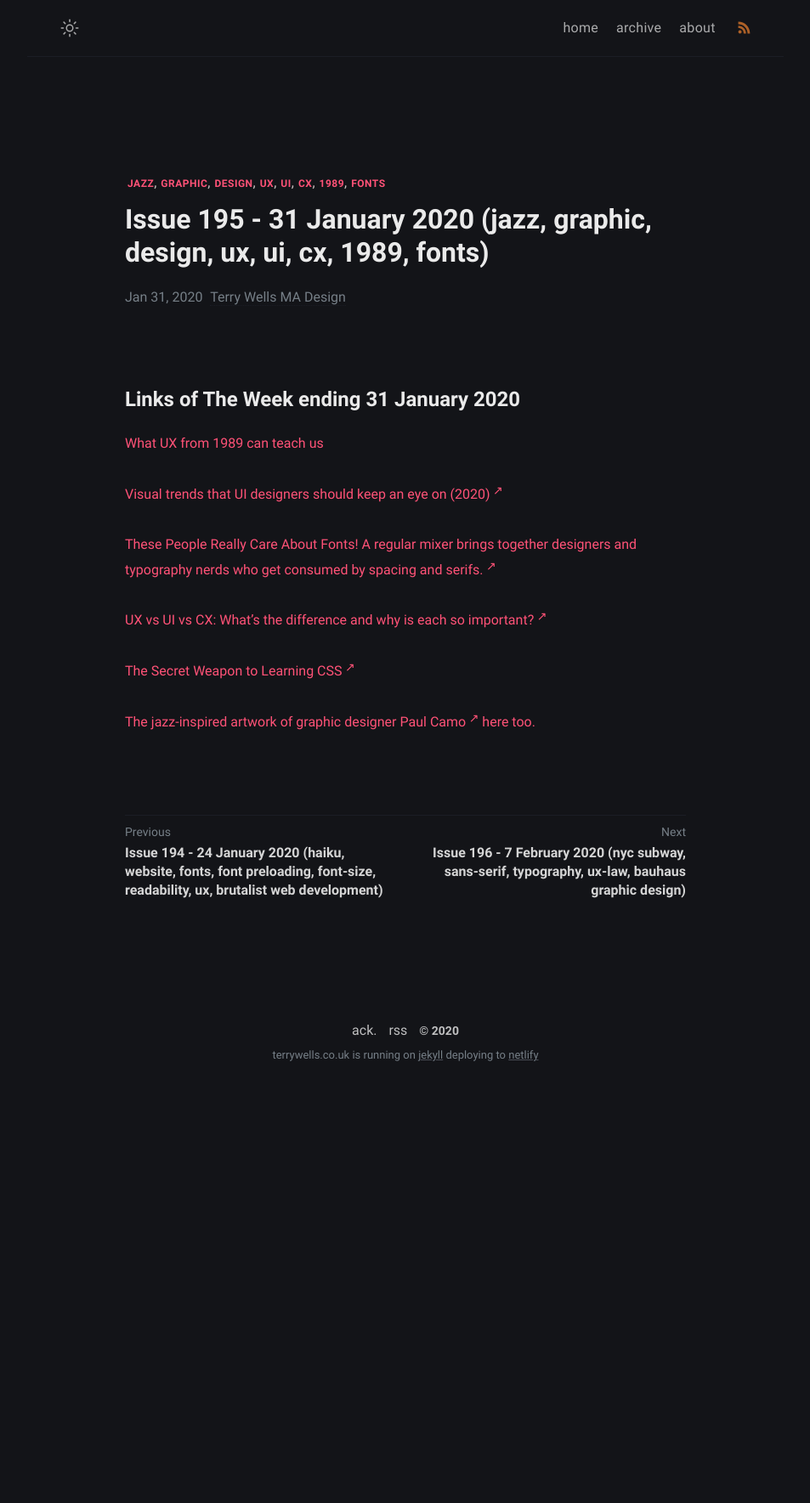
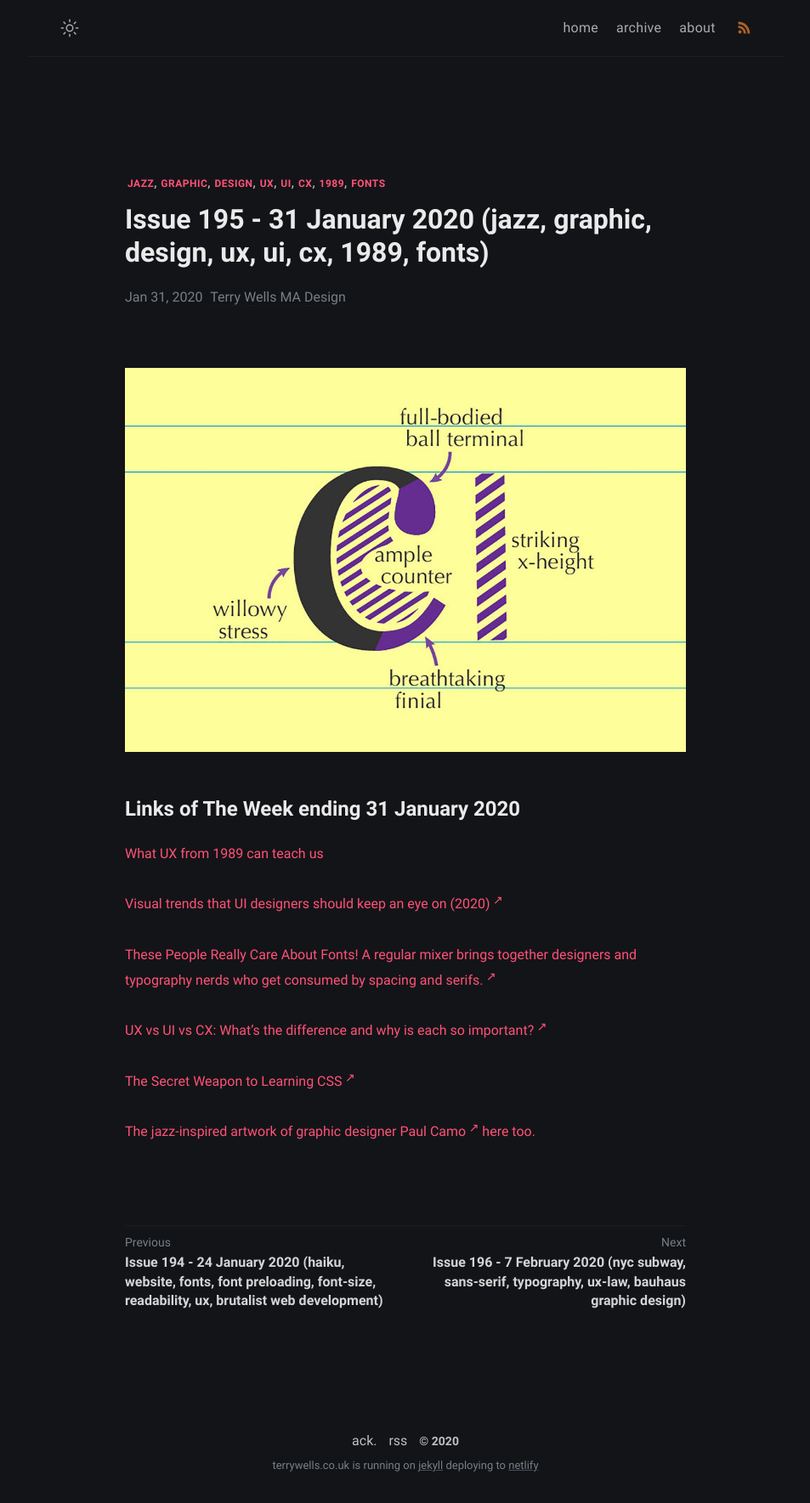
Before and after one commit to wristtattoo/jekyll-klise, a Jekyll site: the page built from _posts/2020-11-03-issue-195-31-january-2020-jazz-graphic-design-ux-ui-cx-1989-fonts.md, in a window 1280 px wide. Shown: the whole page at 85% size, without its empty margins (163-1116 px from the left). Built offline with Jekyll 4.4.1, drawn with Linux system fonts in a browser that asks for light colours; a script that is not in the unit is left out; before the commit the page ends 1287 px from its top, so only the background shows below that.

Commit message:
Update Links of The Week “2020-11-03-issue-195-31-january-2020-jazz-graphic-design-ux-ui-cx-1989-fonts”

```diff
--- a/_posts/2020-11-03-issue-195-31-january-2020-jazz-graphic-design-ux-ui-cx-1989-fonts.md
+++ b/_posts/2020-11-03-issue-195-31-january-2020-jazz-graphic-design-ux-ui-cx-1989-fonts.md
@@ -4,6 +4,8 @@ title: Issue 195 - 31 January 2020 (jazz, graphic, design, ux, ui, cx, 1989, fon
 tags: jazz graphic design ux ui cx 1989 fonts
 date: 2020-01-31T17:10:57.841Z
 ---
+![What UX from 1989 can teach us](/assets/uploads/issue-195.jpg "What UX from 1989 can teach us")
+
 # Links of The Week ending 31 January 2020
 
 <a href="https://uxdesign.cc/what-ux-from-1989-can-teach-us-22476ac5703c" title="What UX from 1989 can teach us" alt="What UX from 1989 can teach us">What UX from 1989 can teach us</a>
```
Also changed, not shown: assets/uploads/issue-195.jpg (added).
